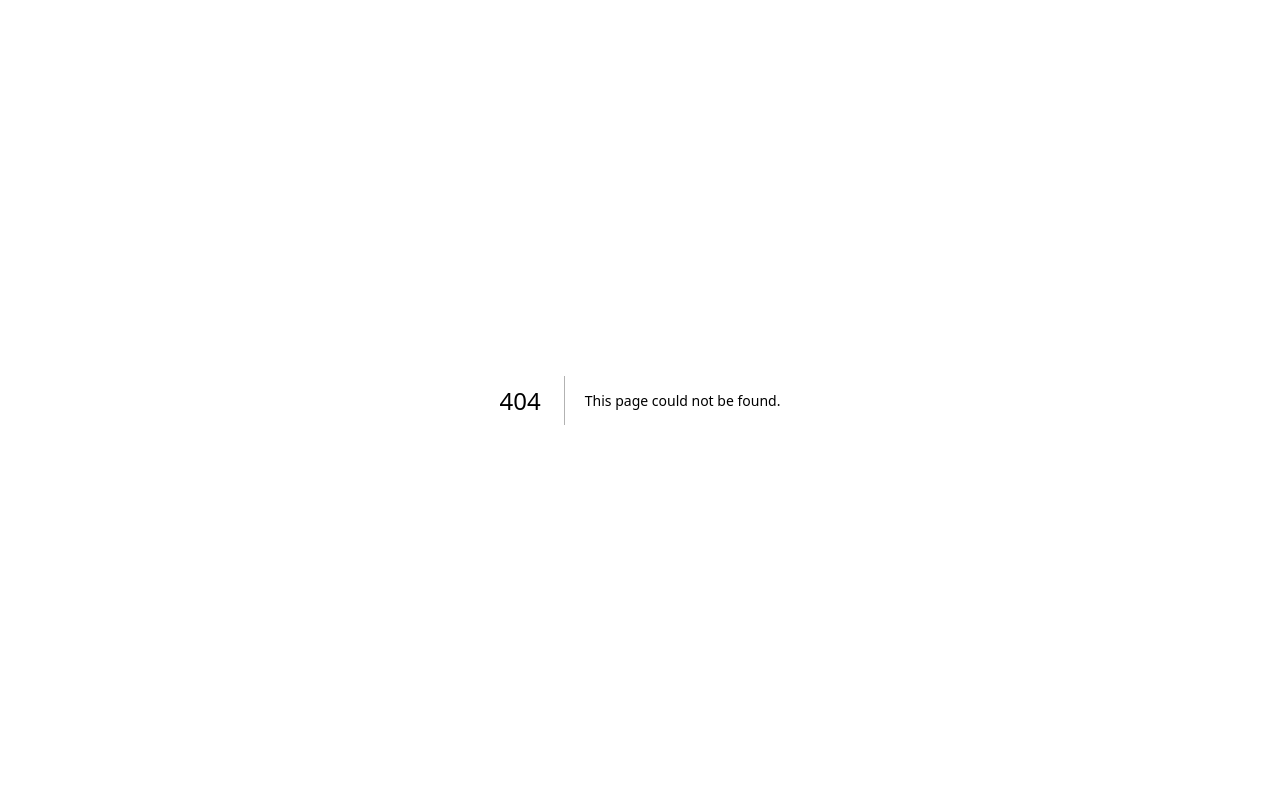
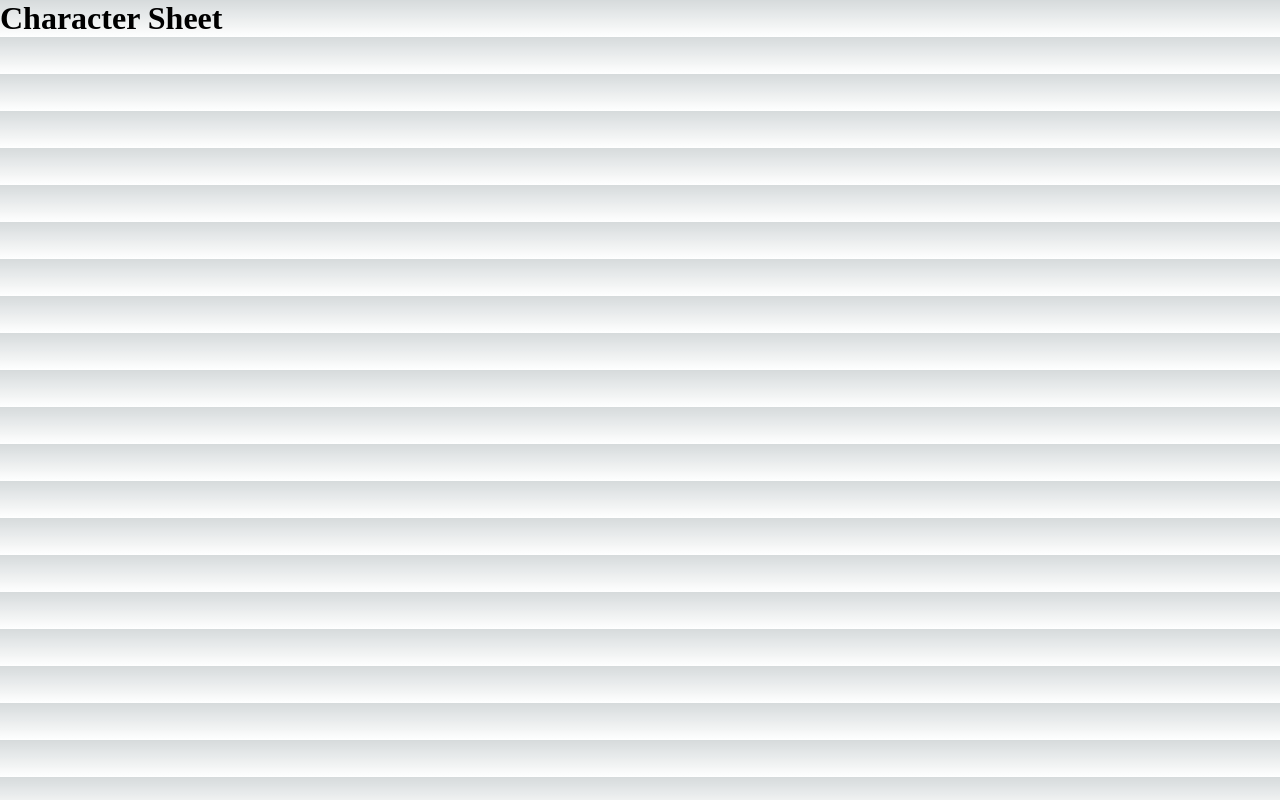
Before and after one commit to IrealCreation/vtm, a Next.js app: page /example in a window 1280 px wide. Before the commit this address had no page. Built offline with nearby package versions, Linux system fonts and the light colour scheme.

Commit message:
Initial commit

```diff
--- /dev/null
+++ b/components/charactersheet.tsx
@@ -0,0 +1,5 @@
+export default function CharacterSheet() {
+    return (
+        <h1>Character Sheet</h1>
+    )
+}
--- /dev/null
+++ b/interfaces/character.ts
@@ -0,0 +1,3 @@
+interface Character {
+
+}
--- /dev/null
+++ b/pages/example.tsx
@@ -0,0 +1,7 @@
+import CharacterSheet from "@/components/charactersheet";
+
+export default function Example() {
+    return(
+        <CharacterSheet />
+    )
+}
```
Also changed, not shown: 1 other file (tests, documents, lock files or other folders).
